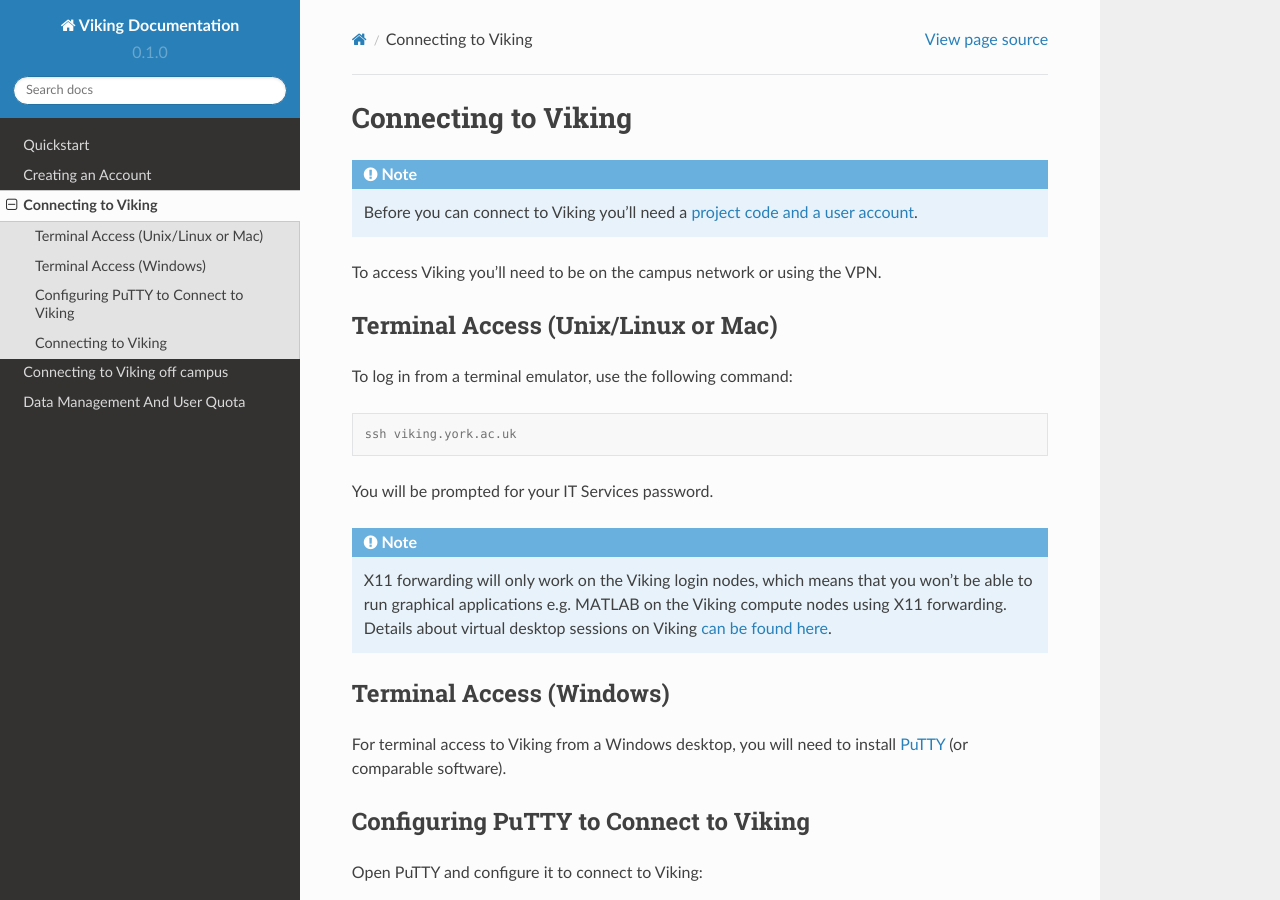
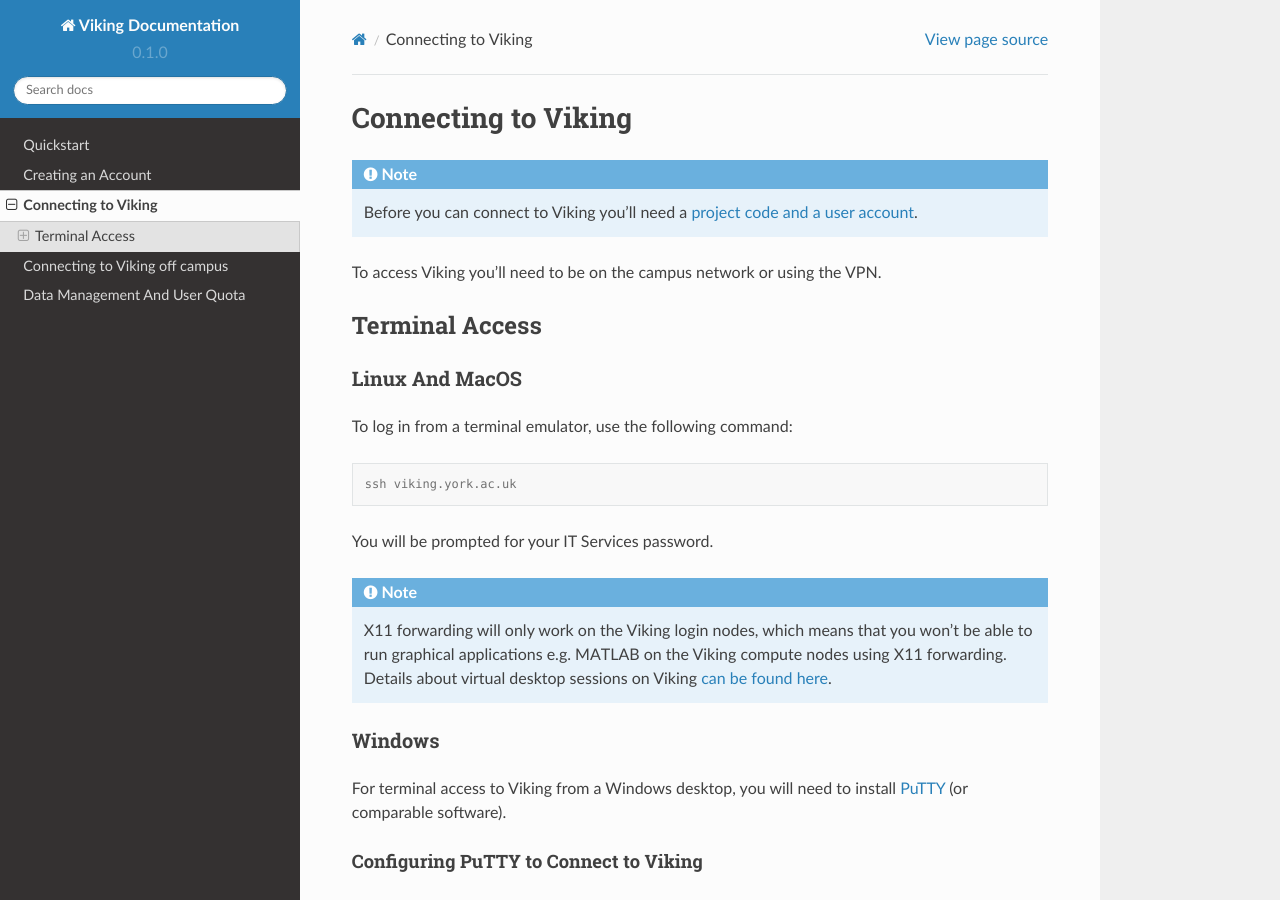
Before and after one commit to university-of-york/research-it-documentation, a Sphinx documentation site: the page built from docs/source/connecting-to-viking.rst, in a window 1280 px wide and 900 px high. Built offline with Sphinx 7.4.7 and the Read the Docs theme 2.0.0, drawn with Linux system fonts in a browser that asks for light colours.

Commit message:
used subsubheadings

```diff
--- a/docs/source/connecting-to-viking.rst
+++ b/docs/source/connecting-to-viking.rst
@@ -7,8 +7,11 @@
 To access Viking you'll need to be on the campus network or using the VPN.
 
 
-Terminal Access (Unix/Linux or Mac)
------------------------------------
+Terminal Access
+---------------
+
+Linux And MacOS
+^^^^^^^^^^^^^^^
 
 To log in from a terminal emulator, use the following command:
 
@@ -22,14 +25,14 @@
     X11 forwarding will only work on the Viking login nodes, which means that you won't be able to run graphical applications e.g. MATLAB on the Viking compute nodes using X11 forwarding. Details about virtual desktop sessions on Viking `can be found here <FIXME: link to X11 forwarding>`_.
 
 
-Terminal Access (Windows)
--------------------------
+Windows
+^^^^^^^
 
 For terminal access to Viking from a Windows desktop, you will need to install `PuTTY <https://www.chiark.greenend.org.uk/~sgtatham/putty/>`_ (or comparable software).
 
 
 Configuring PuTTY to Connect to Viking
---------------------------------------
+"""""""""""""""""""""""""""""""""""""""
 
 Open PuTTY and configure it to connect to Viking:
 
@@ -41,7 +44,7 @@
 .. image:: img/putty1.png
 
 Connecting to Viking
---------------------
+"""""""""""""""""""""
 
 1. Start PuTTY
 2. Select 'Viking' from the 'Saved Sessions'
--- a/docs/source/index.rst
+++ b/docs/source/index.rst
@@ -20,8 +20,8 @@
    data-management-and-user-quota
 
 
-Headline Numbers
-================
+Cluster Configuration
+---------------------
 
 +------------------------------+-----------+
 | Compute node only CPU cores  | 12,864    |
```
